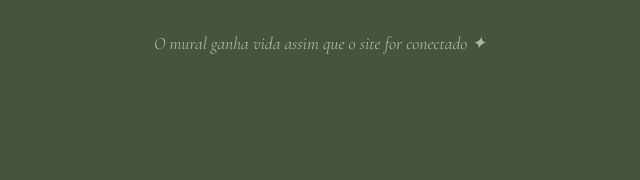
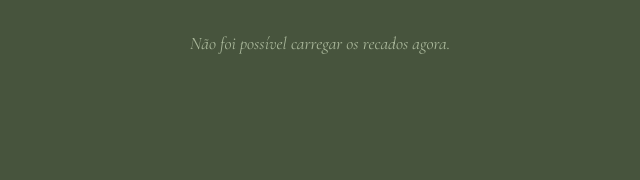
Before and after one commit to lschv/casamento, a plain HTML site: page index.html in a window 1280 px wide. Shown: the part 6082-6262 px from the top of the page, 320-960 px from the left. Drawn offline with nearby package versions, Linux system fonts and the light colour scheme; no server answers.

Commit message:
att supabase

```diff
--- a/index.html
+++ b/index.html
@@ -747,9 +747,9 @@
   const SUPABASE_URL = 'https://gqnfwaigkufsmmmmmooc.supabase.co';
   const SUPABASE_CHAVE = 'sb_publishable_Zr85KOUxRBPKN_8R_BfgsQ_sPOtr7xE';
 
-  // Detecta se as chavinhas ainda não foram configuradas
+// Detecta se as chavinhas ainda não foram configuradas
   const SUPABASE_CONFIGURADO =
-    !SUPABASE_URL.startsWith('https://gqnfwaigkufsmmmmmooc.supabase.co') && !SUPABASE_CHAVE.startsWith('sb_publishable_Zr85KOUxRBPKN_8R_BfgsQ_sPOtr7xE');
+    !SUPABASE_URL.startsWith('COLE_AQUI') && !SUPABASE_CHAVE.startsWith('COLE_AQUI');
 
   /* ------------------------------------------------------------
      MODO DONA DO SITE (moderação dos recados)
```
